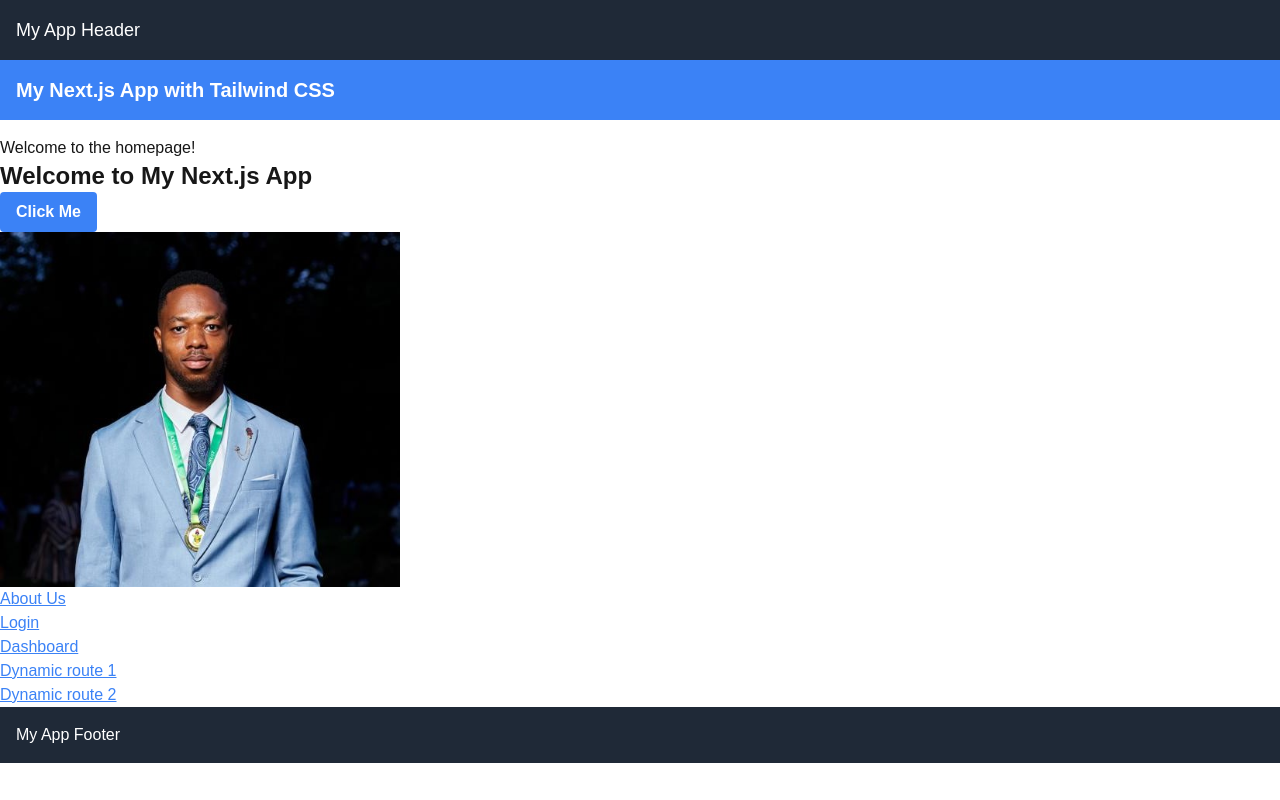
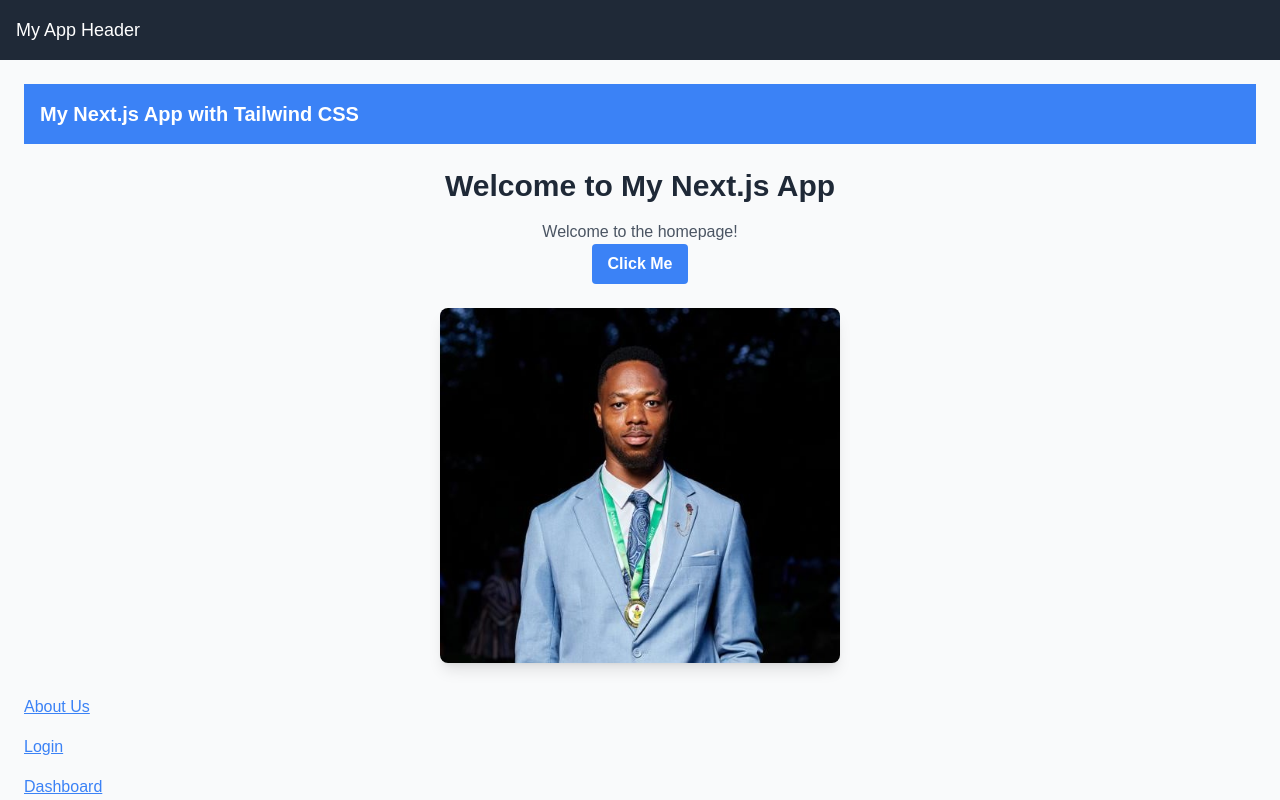
Before and after one commit to ArinzeGit/My-First-Next-App, a Next.js app: page / in a window 1280 px wide. Shown: the top 800 px of the page. Built offline with nearby package versions, Linux system fonts and the light colour scheme.

Commit message:
add basic tailwind styles to all pages

```diff
--- a/src/app/about/page.tsx
+++ b/src/app/about/page.tsx
@@ -1,8 +1,15 @@
+import Link from "next/link";
+
 export default function About() {
   return (
-    <div>
-      <h1>About Us</h1>
-      <p>This is the About page of our Next.js app using TypeScript.</p>
+    <div className="min-h-screen bg-gray-50 p-6 flex flex-col items-center justify-center">
+      <h1 className="text-3xl font-bold text-gray-800 mb-4">About Us</h1>
+      <p className="text-lg text-gray-600 text-center max-w-md mb-6">
+        This is the About page of our Next.js app using TypeScript.
+      </p>
+      <Link href="/" className="text-blue-500 underline">
+        Go back to Home
+      </Link>
     </div>
   );
 }
--- a/src/app/dashboard/page.tsx
+++ b/src/app/dashboard/page.tsx
@@ -1,31 +1,6 @@
-// "use client"; // Make sure to use "use client" for client-side operations
-// import { useState } from "react";
-
-// export default function Dashboard() {
-//   const [users, setUsers] = useState([]);
-
-//   const fetchUsers = async () => {
-//     const response = await fetch("/api/users");
-//     const data = await response.json();
-//     setUsers(data);
-//   };
-
-//   return (
-//     <div>
-//       <h1>Dashboard</h1>
-//       <p>This is the Dashboard page of our Next.js app using TypeScript.</p>
-//       <button onClick={fetchUsers}>Display First 10 Users</button>
-//       <ul>
-//         {users.map((user: any, index: number) => (
-//           <li key={index}>{user.name}</li>
-//         ))}
-//       </ul>
-//     </div>
-//   );
-// }
-
 "use client"; // Make sure to use "use client" for client-side operations
 import { useState } from "react";
+import Link from "next/link"; // Import Link for navigation
 
 export default function Dashboard() {
   const [users, setUsers] = useState([]);
@@ -47,7 +22,7 @@ export default function Dashboard() {
         <p className="text-gray-700 mb-6">
           This is the Dashboard page of our Next.js app using TypeScript.
         </p>
-        <div className="flex justify-between">
+        <div className="flex justify-between mb-4">
           <button
             onClick={fetchUsers}
             className="bg-blue-500 hover:bg-blue-700 text-white font-bold py-2 px-4 rounded"
@@ -71,6 +46,16 @@ export default function Dashboard() {
             </li>
           ))}
         </ul>
+
+        {/* Back to Home button */}
+        <div className="mt-6 text-center">
+          <Link
+            href="/"
+            className="text-blue-500 underline hover:text-blue-700"
+          >
+            Back to Home
+          </Link>
+        </div>
       </div>
     </div>
   );
--- a/src/app/dynamic/[id]/page.tsx
+++ b/src/app/dynamic/[id]/page.tsx
@@ -1,12 +1,17 @@
 "use client";
 import { useParams } from "next/navigation";
+import Link from "next/link"; // Import Link for navigation
 
 export default function DynamicPage() {
   const { id } = useParams(); // dynamically captures the id from the route
 
   return (
-    <div>
-      <h1>Dynamic Page: {id}</h1>
+    <div className="min-h-screen flex flex-col items-center justify-center bg-gray-50 p-6">
+      <h1 className="text-2xl font-bold mb-4">Dynamic Page: {id}</h1>
+
+      <Link href="/" className="text-blue-500 underline hover:text-blue-700">
+        Back to Home
+      </Link>
     </div>
   );
 }
--- a/src/app/login/page.tsx
+++ b/src/app/login/page.tsx
@@ -1,8 +1,8 @@
-// app/login/page.tsx
 "use client"; // Make sure to use "use client" for client-side operations
 
 import { useState } from "react";
 import { useRouter } from "next/navigation";
+import Link from "next/link"; // Import Link for navigation
 
 const LoginPage = () => {
   const [email, setEmail] = useState("");
@@ -35,6 +35,7 @@ const LoginPage = () => {
   };
 
   return (
+    <div className="min-h-screen flex flex-col items-center justify-center bg-gray-50 p-6">
       <form
         onSubmit={handleSubmit}
         className="max-w-md mx-auto p-6 bg-white rounded-lg shadow-md"
@@ -86,6 +87,15 @@ const LoginPage = () => {
           Login
         </button>
       </form>
+
+      {/* Back to Home button */}
+      <Link
+        href="/"
+        className="mt-4 text-blue-500 underline hover:text-blue-700"
+      >
+        Back to Home
+      </Link>
+    </div>
   );
 };
 
--- a/src/app/page.tsx
+++ b/src/app/page.tsx
@@ -5,18 +5,23 @@ import Link from "next/link";
 
 export default function Home() {
   return (
-    <div>
+    <div className="min-h-screen bg-gray-50 p-6">
       <Header />
-      <p className="mt-4">Welcome to the homepage!</p>
-      <h1 className="text-2xl font-bold">Welcome to My Next.js App</h1>
+      <div className="text-center">
+        <h1 className="text-3xl font-bold text-gray-800 mt-6">
+          Welcome to My Next.js App
+        </h1>
+        <p className="mt-4 text-gray-600">Welcome to the homepage!</p>
         <Button label="Click Me" />
         <Image
           src="/images/Arinze in suit.jpg"
           alt="Arinze in a suit"
           width={400}
           height={400}
+          className="rounded-lg shadow-lg mt-6 mx-auto"
         />
-      <div className="flex flex-col items-start">
+      </div>
+      <div className="mt-8 space-y-4 flex flex-col items-start">
         <Link href="/about" className="text-blue-500 underline">
           About Us
         </Link>
```
Lines whose indentation alone changed are shown as unchanged.
